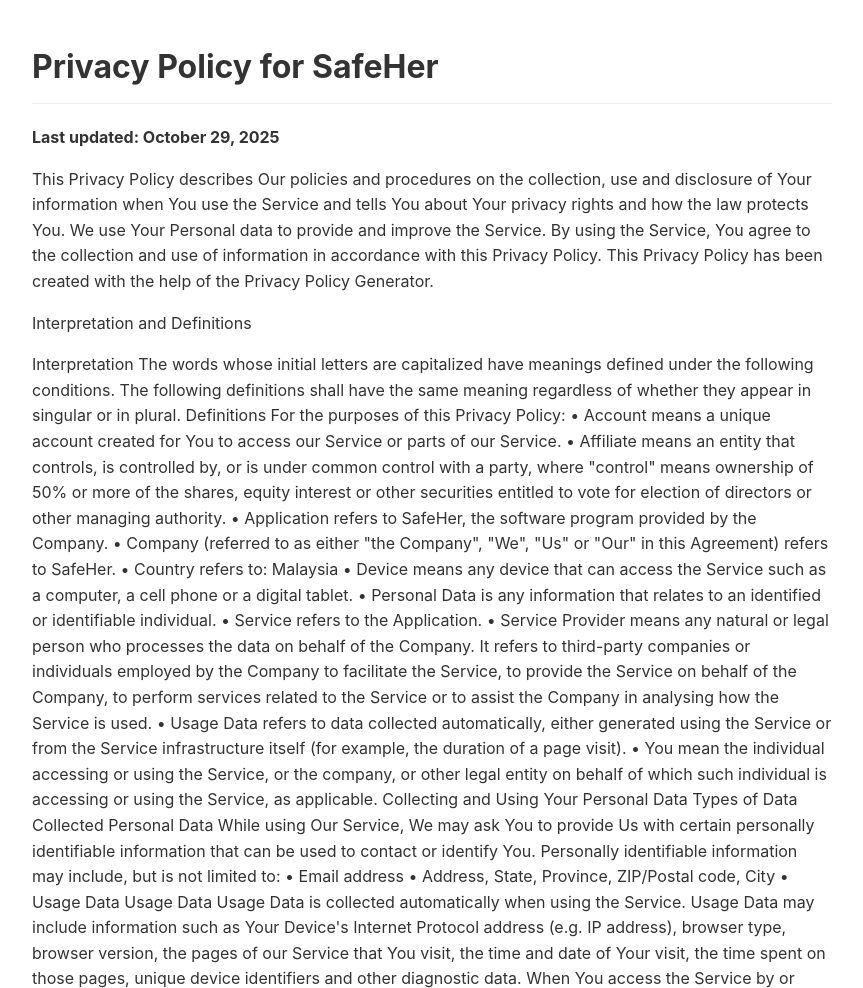
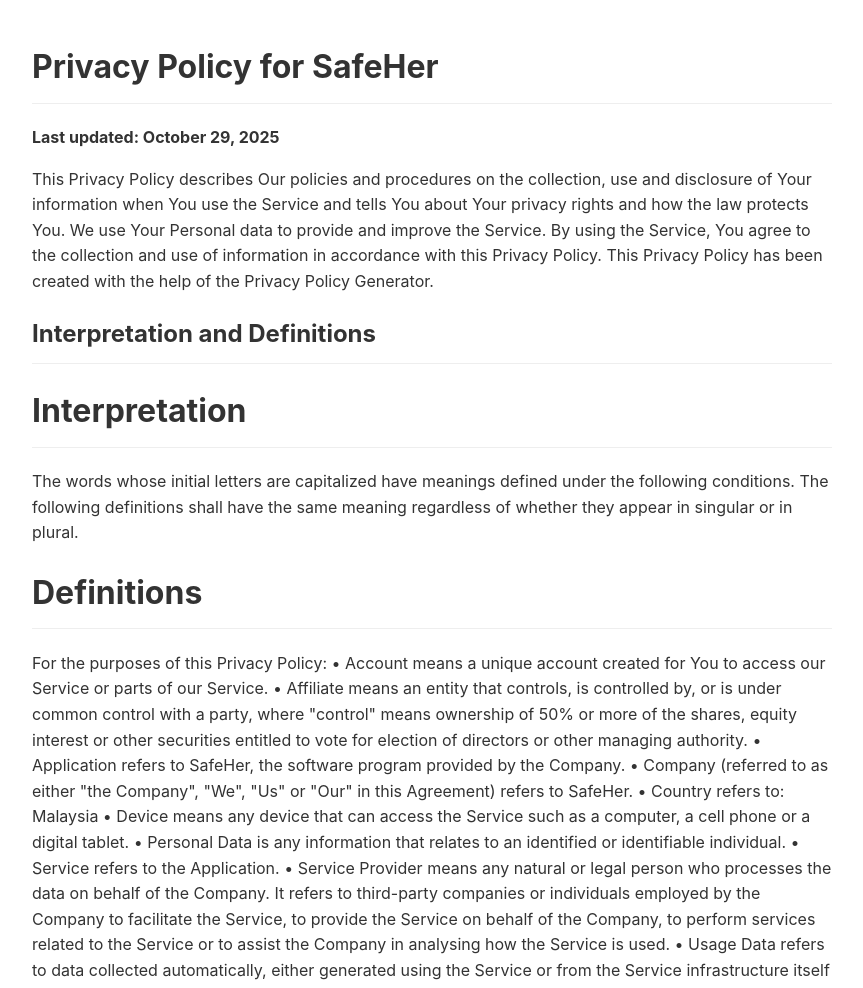
Before and after one commit to Calaweh/SafeHer, a plain HTML site: page index.html in a window 1280 px wide. Shown: the top 988 px of the page, without its empty margins (208-1071 px from the left). Drawn offline with Linux system fonts and the light colour scheme.

Commit message:
Update headings for Interpretation and Definitions sections

```diff
--- a/index.html
+++ b/index.html
@@ -42,11 +42,14 @@
     This Privacy Policy describes Our policies and procedures on the collection, use and disclosure of Your information when You use the Service and tells You about Your privacy rights and how the law protects You.
     We use Your Personal data to provide and improve the Service. By using the Service, You agree to the collection and use of information in accordance with this Privacy Policy. This Privacy Policy has been created with the help of the Privacy Policy Generator.
     </p>
-    <h>Interpretation and Definitions</h>
+    <h2>Interpretation and Definitions</h2>
     <p>
-    Interpretation
+    <h1>Interpretation</h1>
+    <p>
     The words whose initial letters are capitalized have meanings defined under the following conditions. The following definitions shall have the same meaning regardless of whether they appear in singular or in plural.
-    Definitions
+    </p>
+    <h1>Definitions</h1>
+    <p>
     For the purposes of this Privacy Policy:
     •	Account means a unique account created for You to access our Service or parts of our Service.
     •	Affiliate means an entity that controls, is controlled by, or is under common control with a party, where "control" means ownership of 50% or more of the shares, equity interest or other securities entitled to vote for election of directors or other managing authority.
```
